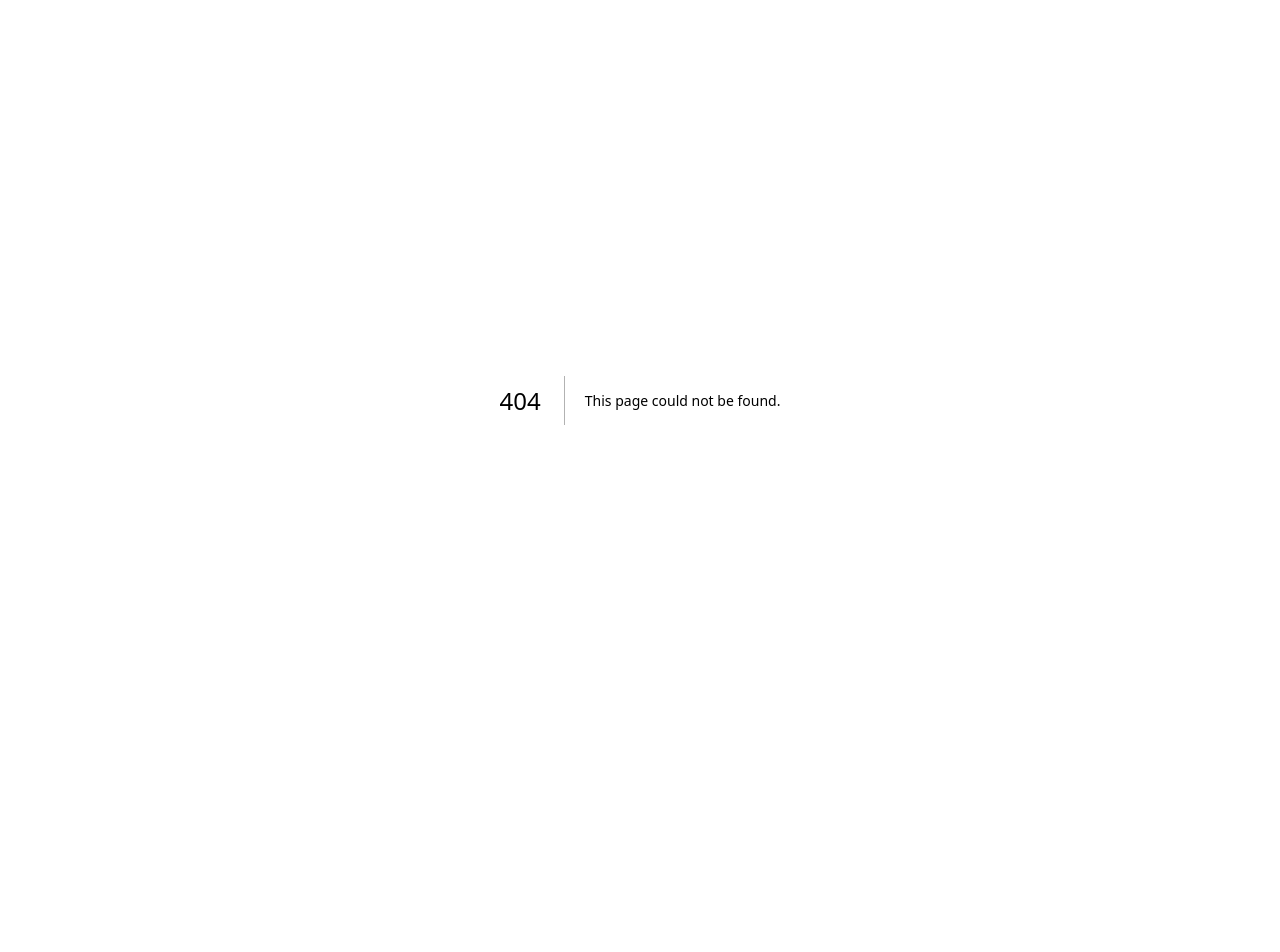
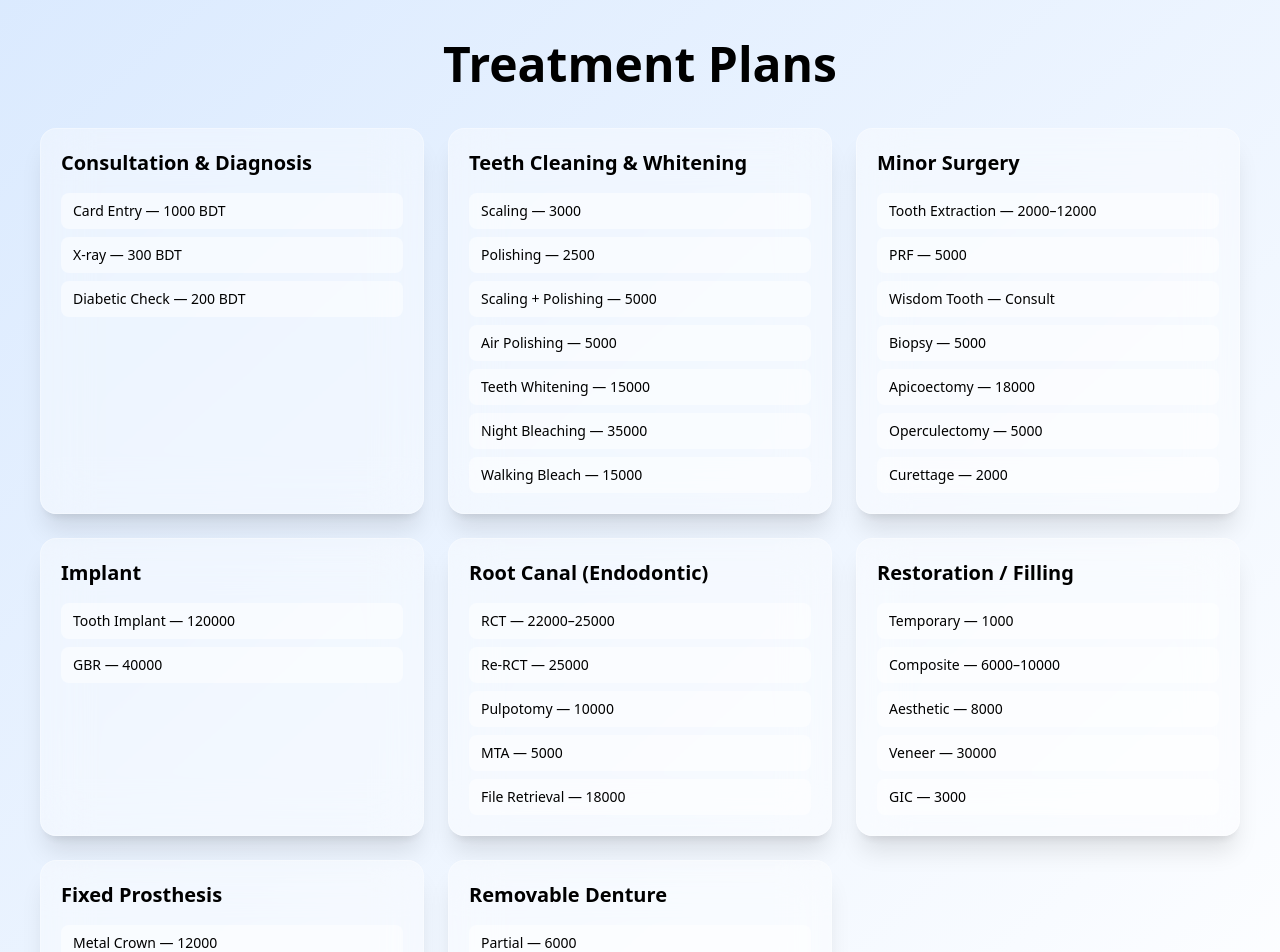
Before and after one commit to Tanim-Bin-Aziz/next_dent_page, a Next.js app: page /treatments in a window 1280 px wide. Before the commit this address had no page. Shown: the top 952 px of the page. Before the commit the page ends 800 px from the top, so only its background shows below. Built offline with nearby package versions, Linux system fonts and the light colour scheme.

Commit message:
treatment page added

```diff
--- /dev/null
+++ b/src/app/treatments/page.tsx
@@ -0,0 +1,107 @@
+"use client";
+
+const treatments = [
+  {
+    title: "Consultation & Diagnosis",
+    items: [
+      "Card Entry — 1000 BDT",
+      "X-ray — 300 BDT",
+      "Diabetic Check — 200 BDT",
+    ],
+  },
+  {
+    title: "Teeth Cleaning & Whitening",
+    items: [
+      "Scaling — 3000",
+      "Polishing — 2500",
+      "Scaling + Polishing — 5000",
+      "Air Polishing — 5000",
+      "Teeth Whitening — 15000",
+      "Night Bleaching — 35000",
+      "Walking Bleach — 15000",
+    ],
+  },
+  {
+    title: "Minor Surgery",
+    items: [
+      "Tooth Extraction — 2000–12000",
+      "PRF — 5000",
+      "Wisdom Tooth — Consult",
+      "Biopsy — 5000",
+      "Apicoectomy — 18000",
+      "Operculectomy — 5000",
+      "Curettage — 2000",
+    ],
+  },
+  {
+    title: "Implant",
+    items: ["Tooth Implant — 120000", "GBR — 40000"],
+  },
+  {
+    title: "Root Canal (Endodontic)",
+    items: [
+      "RCT — 22000–25000",
+      "Re-RCT — 25000",
+      "Pulpotomy — 10000",
+      "MTA — 5000",
+      "File Retrieval — 18000",
+    ],
+  },
+  {
+    title: "Restoration / Filling",
+    items: [
+      "Temporary — 1000",
+      "Composite — 6000–10000",
+      "Aesthetic — 8000",
+      "Veneer — 30000",
+      "GIC — 3000",
+    ],
+  },
+  {
+    title: "Fixed Prosthesis",
+    items: [
+      "Metal Crown — 12000",
+      "Zirconia — 25000",
+      "E-max — 30000",
+      "PFM — 15000",
+    ],
+  },
+  {
+    title: "Removable Denture",
+    items: [
+      "Partial — 6000",
+      "Acrylic — 50000",
+      "Flexible — 60000",
+      "Thermoplastic — 50000",
+    ],
+  },
+];
+
+export default function TreatmentPage() {
+  return (
+    <div className="min-h-screen bg-gradient-to-br from-blue-100 to-white p-4 md:p-10">
+      <h1 className="text-3xl md:text-5xl font-bold text-center mb-10">
+        Treatment Plans
+      </h1>
+
+      <div className="grid grid-cols-1 sm:grid-cols-2 lg:grid-cols-3 gap-6">
+        {treatments.map((cat, index) => (
+          <div
+            key={index}
+            className="backdrop-blur-xl bg-white/40 border border-white/30 rounded-2xl shadow-xl p-5 hover:scale-[1.03] transition"
+          >
+            <h2 className="text-xl font-semibold mb-4">{cat.title}</h2>
+
+            <ul className="space-y-2 text-sm">
+              {cat.items.map((item, i) => (
+                <li key={i} className="bg-white/50 rounded-lg px-3 py-2">
+                  {item}
+                </li>
+              ))}
+            </ul>
+          </div>
+        ))}
+      </div>
+    </div>
+  );
+}
--- a/src/components/AvailabilitySection.tsx
+++ b/src/components/AvailabilitySection.tsx
@@ -107,7 +107,6 @@
   );
 }
 
-/* Reusable Contact Card */
 function ContactCard({
   icon,
   title,
```
